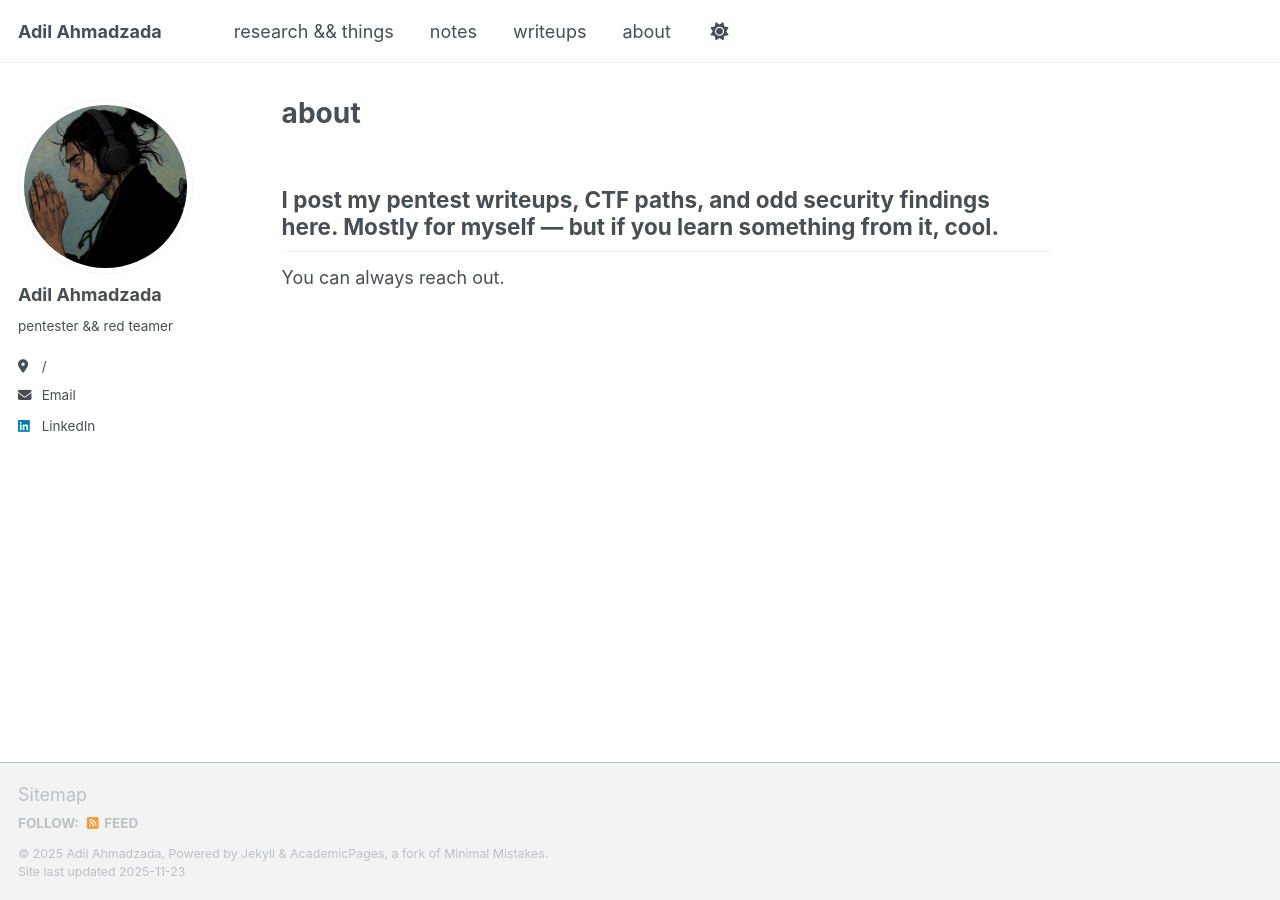
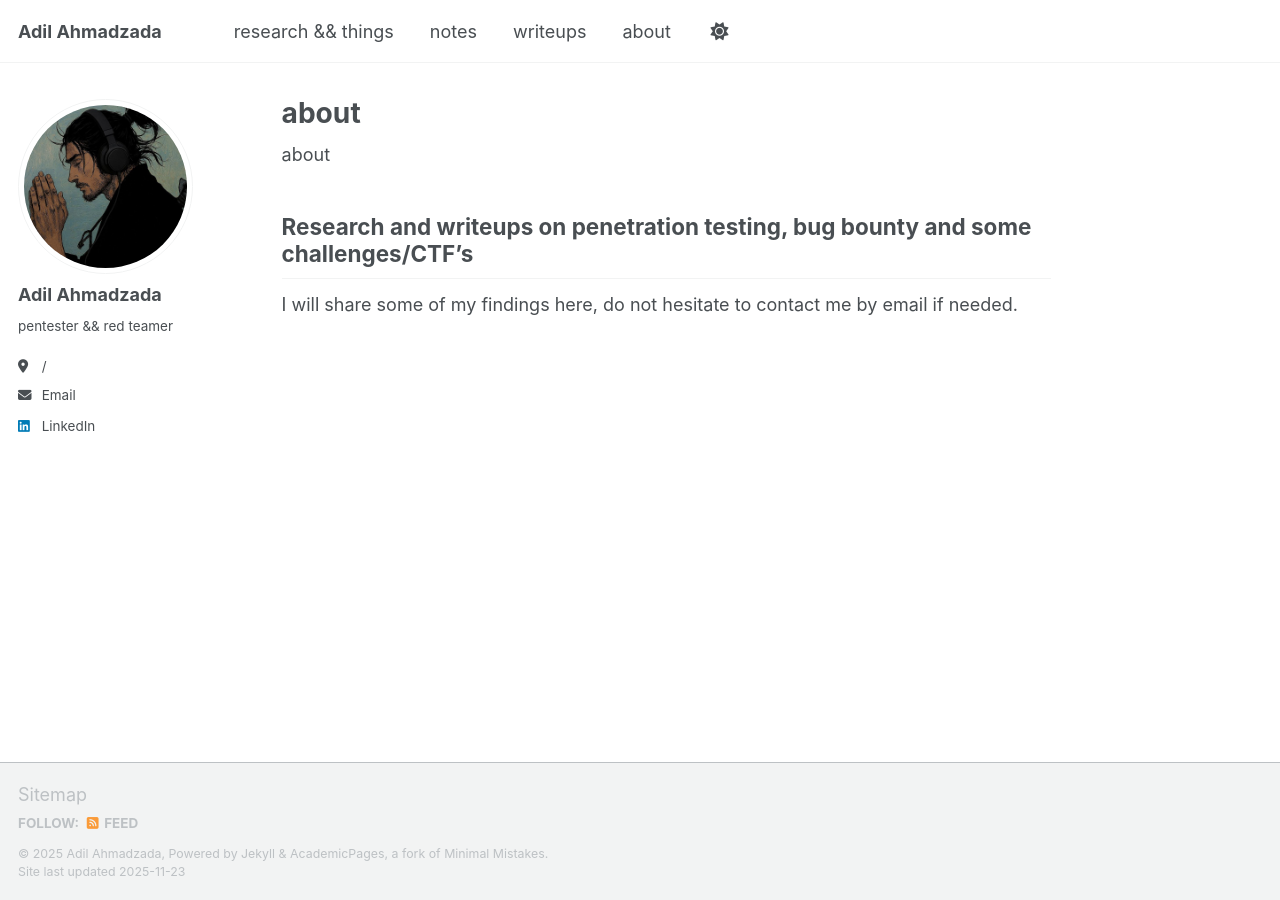
Before and after one commit to adilaxmdv/adilaxmdv.github.io, a Jekyll site: the page built from _pages/about.md, in a window 1280 px wide. Built offline with Jekyll 4.4.1, drawn with Linux system fonts in a browser that asks for light colours; a script that is not in the unit is left out.

Commit message:
modified:   _pages/about.md

```diff
--- a/_pages/about.md
+++ b/_pages/about.md
@@ -6,6 +6,8 @@ redirect_from:
   - /about/
   - /about.html
 ---
-I post my pentest writeups, CTF paths, and odd security findings here. Mostly for myself — but if you learn something from it, cool.
+about
+
+Research and writeups on penetration testing, bug bounty and some challenges/CTF’s
 ------
-You can always reach out.
+I will share some of my findings here, do not hesitate to contact me by email if needed.
```
